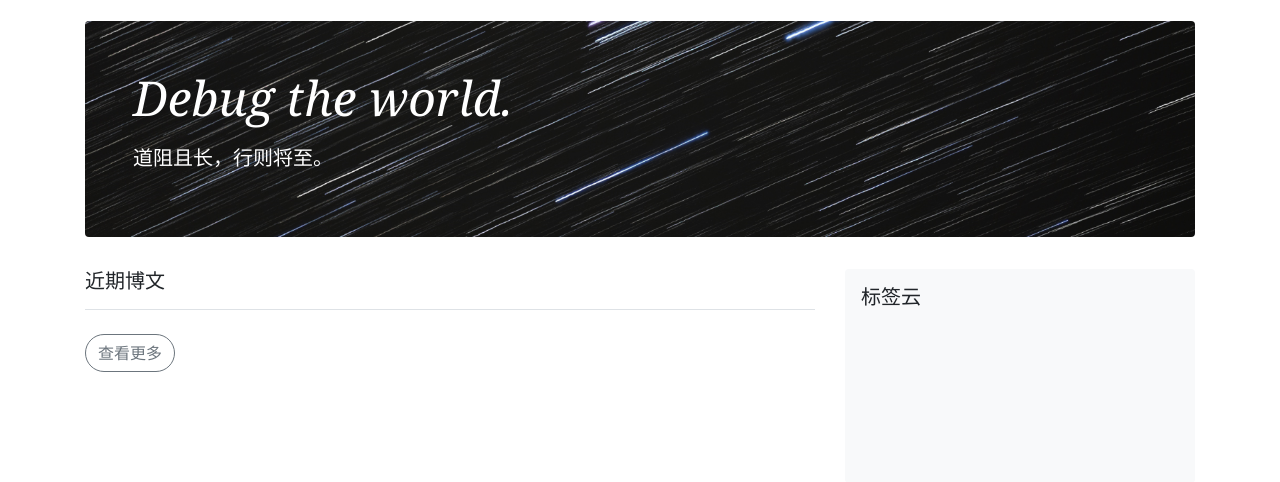
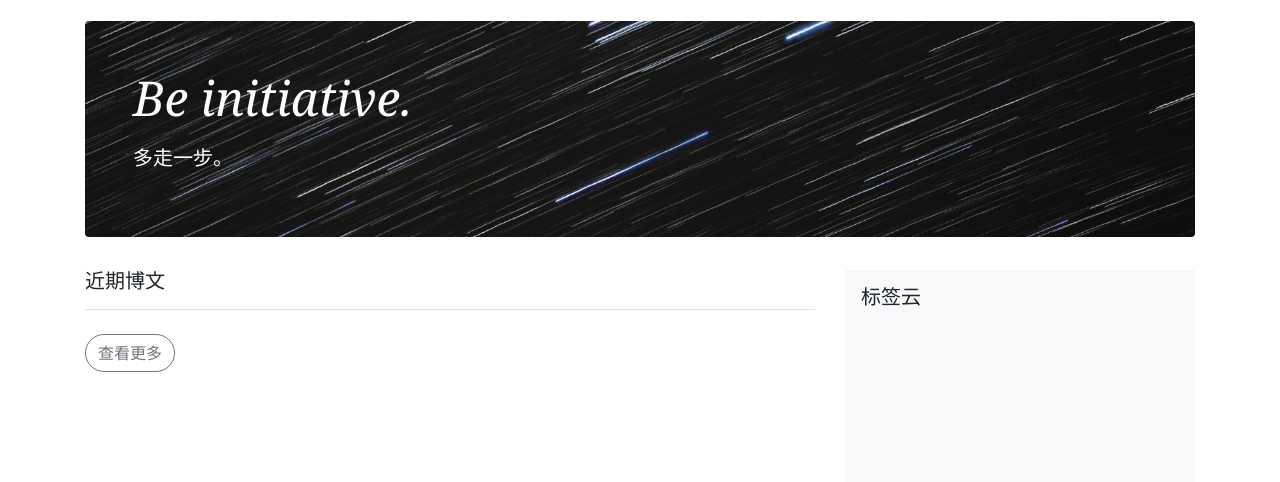
Before and after one commit to bytetopia/Django-Blog, a Django app: page / in a window 1280 px wide. Shown: the part 94-576 px from the top of the page. Run offline with Django 3.2, Linux system fonts and the light colour scheme; data that the repository does not hold is empty; parts of the project's set-up code (start-up, migrations or seed data) failed here and were passed over; some libraries are stand-ins or nearby versions; some web fonts are replaced.

Commit message:
update index page slogan

```diff
--- a/templates/blog/index.html
+++ b/templates/blog/index.html
@@ -16,8 +16,8 @@
     <div class="container">
       <div class="jumbotron p-3 p-md-5 text-white rounded bg-dark" style="background:url('/static/images/stars.png') no-repeat;background-size:cover;">
         <div class="col-md-6 px-0">
-          <h1 class="display-4 font-italic">Debug the world.</h1>
-          <p class="lead my-3">道阻且长，行则将至。</p>
+          <h1 class="display-4 font-italic">Be initiative.</h1>
+          <p class="lead my-3">多走一步。</p>
         <!--   <p class="lead mb-0"><a href="https://getbootstrap.com/docs/4.1/examples/blog/#" class="text-white font-weight-bold">Continue reading...</a></p> -->
         </div>
       </div>
```
